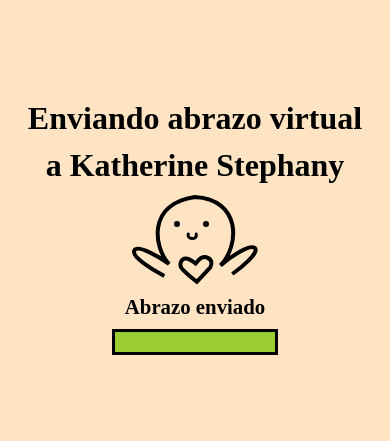
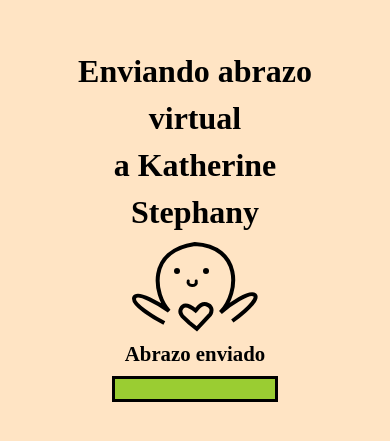
Before and after one commit to JimmyMP/AbrazoVirtual, a plain HTML site: page index.html in a window 390 px wide. Shown: the part 195-636 px from the top of the page. Drawn offline with Linux system fonts and the light colour scheme.

Commit message:
<responsive>

```diff
--- a/index.html
+++ b/index.html
@@ -10,8 +10,10 @@
 
 <body>
     <div class="container">
-        <h1>Enviando abrazo virtual</h1>
-        <h1>a Katherine Stephany</h1>
+        <h1>Enviando abrazo</h1>
+        <h1>virtual</h1>
+        <h1>a Katherine</h1>
+        <h1>Stephany</h1>
         <svg width="126" height="91" viewBox="0 0 126 91" fill="none" xmlns="http://www.w3.org/2000/svg">
             <path d="M32.3163 82C20.983 76.1667 -0.883666 62.9 2.31633 56.5C5.51633 50.1 27.1667 62.6667 37 70C21.6837 53.5 15 10 62.8163 3.00002C109 5.50001 108 51 88.5 71.5C97.6667 63.1667 118.016 49.6 122.816 54C127.616 58.4 109.816 73.1667 100.316 80" stroke="black" stroke-width="4"/>
             <circle cx="45" cy="30" r="3" fill="black"/>
--- a/styles.css
+++ b/styles.css
@@ -45,7 +45,15 @@ h1{
     font-size: 2em;
     font-weight: bold;
 }
-p{
+p {
     font-size: 1.3em;
     font-weight: bold;
-}
+    text-align: center; /* Centrado horizontal */
+    white-space: nowrap; /* Evita envolver el texto */
+  }
+
+  @media screen and (max-width: 342px) {
+    p {
+      white-space: normal; /* Permite envolver el texto */
+    }
+  }
```
